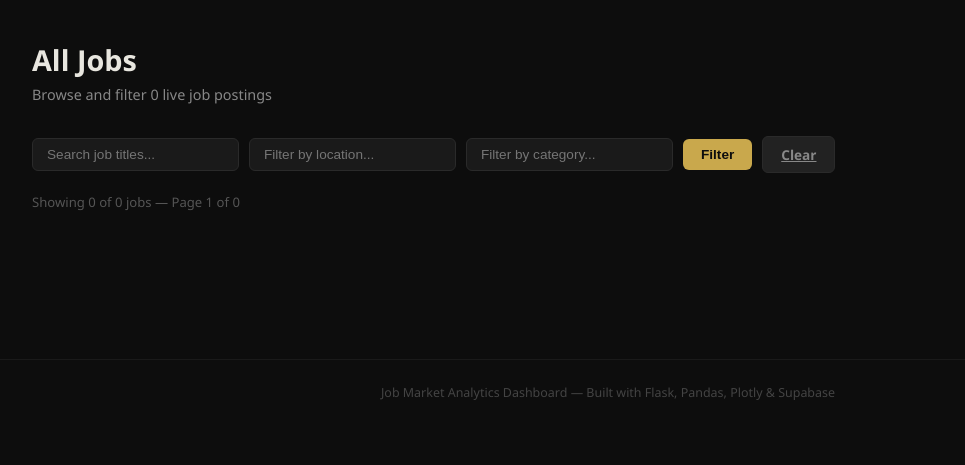
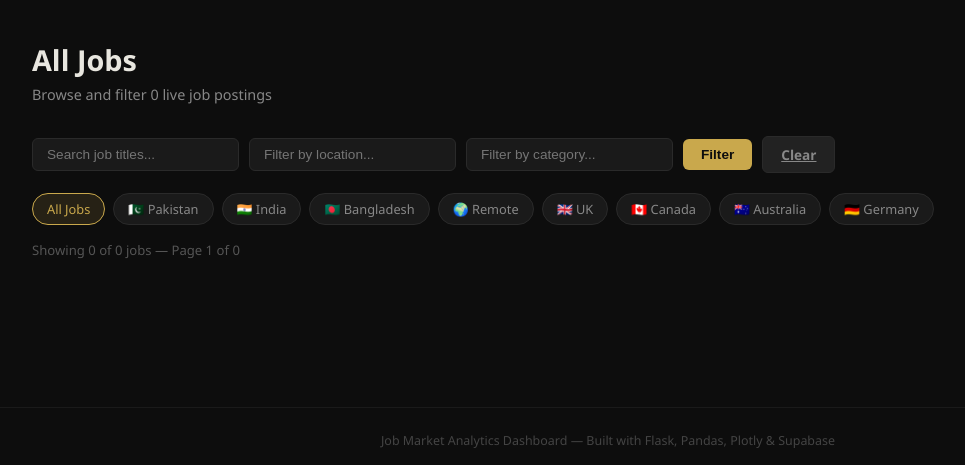
Before and after one commit to Shakir-Raza/job-market-dashboard, a Flask app: page /jobs in a window 1280 px wide. Shown: the part 64-529 px from the top of the page, without its empty margins (32-997 px from the left). Run offline with Flask 3, Linux system fonts and the light colour scheme; data that the repository does not hold is empty; some libraries are stand-ins or nearby versions.

Commit message:
feat: add country quick filters to jobs page

```diff
--- a/app.py
+++ b/app.py
@@ -102,6 +102,10 @@ def dashboard():
     india_jobs = len([j for j in jobs if "India" in (j.get("location") or "")])
     bangladesh_jobs = len([j for j in jobs if "Bangladesh" in (j.get("location") or "")])
     remote_jobs = len([j for j in jobs if "Remote" in (j.get("location") or "")])
+    uk_jobs = len([j for j in jobs if "United Kingdom" in (j.get("location") or "")])
+    canada_jobs = len([j for j in jobs if "Canada" in (j.get("location") or "")])
+    australia_jobs = len([j for j in jobs if "Australia" in (j.get("location") or "")])
+    germany_jobs = len([j for j in jobs if "Germany" in (j.get("location") or "")])
 
     # Category chart
     cat_data = {"Category": [c[0] for c in category_counts], "Jobs": [c[1] for c in category_counts]}
--- a/templates/jobs.html
+++ b/templates/jobs.html
@@ -38,6 +38,18 @@
       <a href="/jobs" class="btn btn-secondary">Clear</a>
     </div>
   </form>
+  <!-- Quick filters -->
+  <div class="quick-filters">
+    <a href="/jobs" class="qbtn {{ 'active' if not location and not category and not search else '' }}">All Jobs</a>
+    <a href="/jobs?location=Pakistan" class="qbtn {{ 'active' if location == 'Pakistan' else '' }}">🇵🇰 Pakistan</a>
+    <a href="/jobs?location=India" class="qbtn {{ 'active' if location == 'India' else '' }}">🇮🇳 India</a>
+    <a href="/jobs?location=Bangladesh" class="qbtn {{ 'active' if location == 'Bangladesh' else '' }}">🇧🇩 Bangladesh</a>
+    <a href="/jobs?location=Remote" class="qbtn {{ 'active' if location == 'Remote' else '' }}">🌍 Remote</a>
+    <a href="/jobs?location=United+Kingdom" class="qbtn {{ 'active' if location == 'United Kingdom' else '' }}">🇬🇧 UK</a>
+    <a href="/jobs?location=Canada" class="qbtn {{ 'active' if location == 'Canada' else '' }}">🇨🇦 Canada</a>
+    <a href="/jobs?location=Australia" class="qbtn {{ 'active' if location == 'Australia' else '' }}">🇦🇺 Australia</a>
+    <a href="/jobs?location=Germany" class="qbtn {{ 'active' if location == 'Germany' else '' }}">🇩🇪 Germany</a>
+  </div>
 
   <div class="job-count">Showing {{ jobs|length }} of {{ total_jobs }} jobs — Page {{ page }} of {{ total_pages }}</div>
 
```
Also changed, not shown: templates/dashboard.html (+17 -0 lines).
